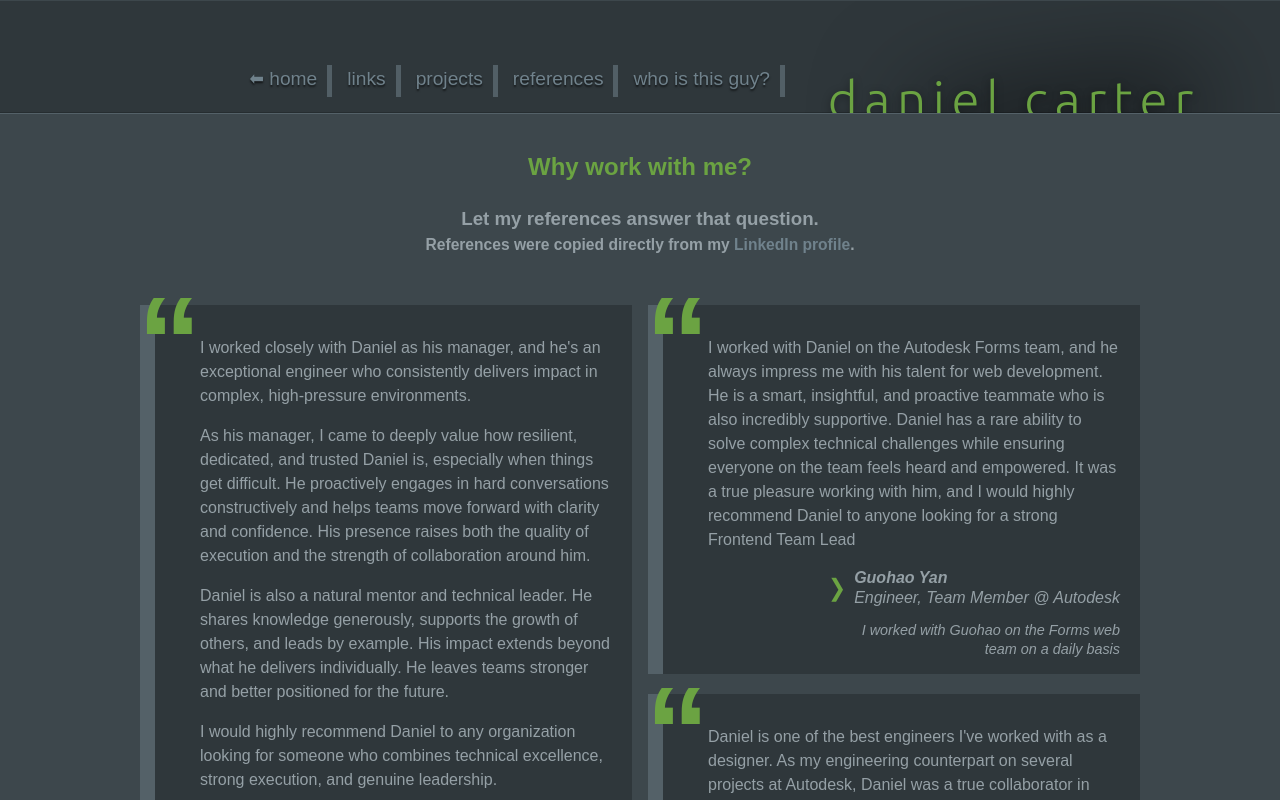
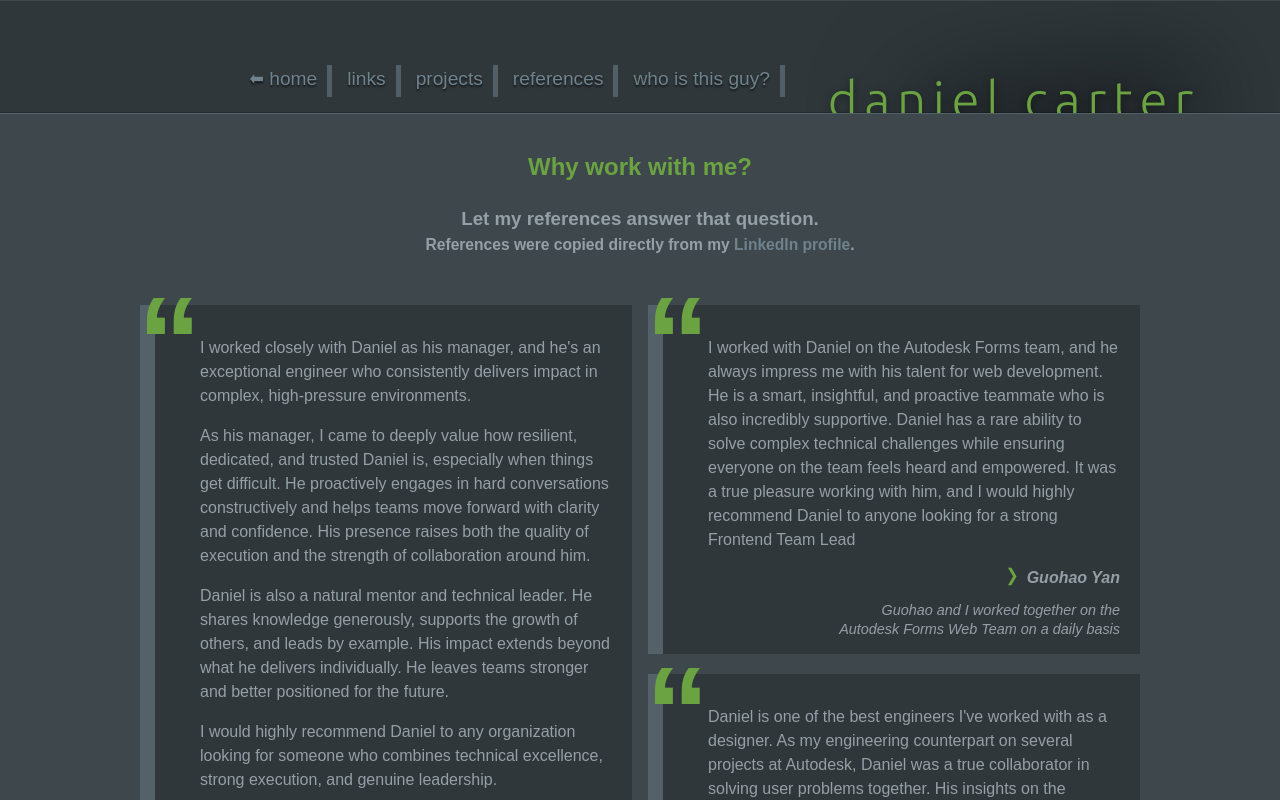
Before and after one commit to slobaum/dcarter.dev, a React (Vite) app: page /references in a window 1280 px wide. Built offline with nearby package versions, Linux system fonts and the light colour scheme.

Commit message:
drop reference title, refine reference relationship

```diff
--- a/src/ui/References.tsx
+++ b/src/ui/References.tsx
@@ -55,18 +55,12 @@ const Cite = styled.cite`
     &::before {
         display: block;
         content: "❯";
-        font-size: 1.5rem;
+        font-size: 1.1rem;
         padding-right: .5rem;
         color: ${theme.color.popText};
         font-style: normal;
-    }
-`;
-const CiteContent = styled.div`
-    text-align: left;
-    span {
-        font-style: italic;
-        display: block;
-        font-weight: normal;
+        position: relative;
+        top: -.15rem;
     }
 `;
 const Columns = styled.div`
@@ -100,7 +94,6 @@ const shuffleArray = <T, >(array: T[]) => {
 const references: Array<{
     text: string[],
     source: string,
-    title: string,
     rel: string,
 }> = [
     {
@@ -111,8 +104,7 @@ const references: Array<{
             "I would highly recommend Daniel to any organization looking for someone who combines technical excellence, strong execution, and genuine leadership.",
         ],
         source: "Ross Meltz",
-        title: "Manager @ Autodesk",
-        rel: "Ross was my direct manager for 3 years at Autodesk",
+        rel: "Ross was my direct manager for 3 years on the Autodesk Forms Team",
     },
     {
         text: [
@@ -120,32 +112,28 @@ const references: Array<{
             "I was consistently impressed by his velocity, communication, and professionalism. He approaches all technical work, including the non-glamorous tasks, thoroughly, thoughtfully, and swiftly. It was an absolute pleasure working with Daniel, and I highly recommend him.",
         ],
         source: "Cory Wolnewitz",
-        title: "Manager @ Autodesk",
-        rel: "Cory was a manager on my team",
+        rel: "Cory was a manager on my team, the Autodesk Forms Team",
     },
     {
         text: [
             "Daniel doesn't shy away from big problems, whatever is the most important work, he'll get it done. He's also one of those engineers thats so productive he'll throw in a \"oh yeah I fixed this too.\" I couldn't recommend Daniel more wholeheartedly!",
         ],
         source: "Chuck Pinkert",
-        title: "Manager @ Autodesk",
-        rel: "Chuck was my direct manager on Forms team at Autodesk"
+        rel: "Chuck was my direct manager on the Autodesk Forms Team"
     },
     {
         text: [
             'I worked with Daniel on the Autodesk Forms team, and he always impress me with his talent for web development. He is a smart, insightful, and proactive teammate who is also incredibly supportive. Daniel has a rare ability to solve complex technical challenges while ensuring everyone on the team feels heard and empowered. It was a true pleasure working with him, and I would highly recommend Daniel to anyone looking for a strong Frontend Team Lead',
         ],
         source: "Guohao Yan",
-        title: "Engineer, Team Member @ Autodesk",
-        rel: "I worked with Guohao on the Forms web team on a daily basis",
+        rel: "Guohao and I worked together on the Autodesk Forms Web Team on a daily basis",
     },
     {
         text: [
             "Daniel is one of the best engineers I've worked with as a designer. As my engineering counterpart on several projects at Autodesk, Daniel was a true collaborator in solving user problems together. His insights on the designs were smart and helpful. He pushed back on design decisions where he had a different point of view, which ultimately led to the best customer outcomes. He took challenging designs and came up with creative ways to implement them. He was what I'd expect from an ideal engineering partner in a prod dev team of PM's and Designers. I highly recommend him as an engineering partner in any project!",
         ],
         source: "Rohan Singh",
-        title: "Designer @ Autodesk",
-        rel: "Rohan was the designer on my team at Autodesk for 2 years",
+        rel: "Rohan was the designer on my team for 2 years, the Autodesk Data Federation Team",
     },
     {
         text: [
@@ -154,16 +142,14 @@ const references: Array<{
             "Any team would be lucky to have Daniel, and I wholeheartedly recommend him.",
         ],
         source: "Leah Friedberg",
-        title: "Designer @ Autodesk",
-        rel: "I collaborated with Leah on a Platform component that would be reused by many teams",
+        rel: "Leah and I collaborated to integrate and co-develop a Platform Component for reuse by many teams while on the Autodesk Forms Team",
     },
     {
         text: [
             "Daniel is a fantastic developer and leader. He has a lot of excellent qualities, but what most sets him apart is his attention to both the technical and human side of the tools we created. He's the type of developer that never loses sight of the purpose and use of products he builds. As a result, he brings fantastic insights from a technical, UX, and product angle to whatever he touches. He could identify how technical constraints and UX designs would intersect early on in projects and produce creative solutions. Daniel is wonderful combination of thorough, thoughtful, and fast. I strongly recommend him.",
         ],
         source: "Joseph Kappes",
-        title: "Product Manager @ Autodesk",
-        rel: "Joe was a Product Manager on my team, we collaborated on multiple projects",
+        rel: "Joe was a Product Manager on my team, the Autodesk Forms Team",
     },
     {
         text: [
@@ -175,8 +161,7 @@ const references: Array<{
             "I would absolutely recommend Daniel without hesitation.",
         ],
         source: "Francesca Chua",
-        title: "Designer @ Autodesk",
-        rel: "Fran was the primary designer on the Forms team, we worked together for 4 years",
+        rel: "Fran was the primary designer for the Autodesk Forms team, we worked together for 4 years",
     }
 ]
 
@@ -195,14 +180,11 @@ export const References: FC = () => {
                 </small>
             </SubHeadline>
             <Columns>
-                {randomizedRefs.map(({ text, source, title, rel }) => (
-                    <Quote key={`${source}-${title}`}>
+                {randomizedRefs.map(({ text, source, rel }) => (
+                    <Quote key={`${source}-${rel}`}>
                         {text.map(content => (<p key={content}>{content}</p>))}
                         <Cite>
-                            <CiteContent>
                                 {source}
-                                <span>{title}</span>
-                            </CiteContent>
                         </Cite>
                         <Rel>{rel}</Rel>
                     </Quote>
```
